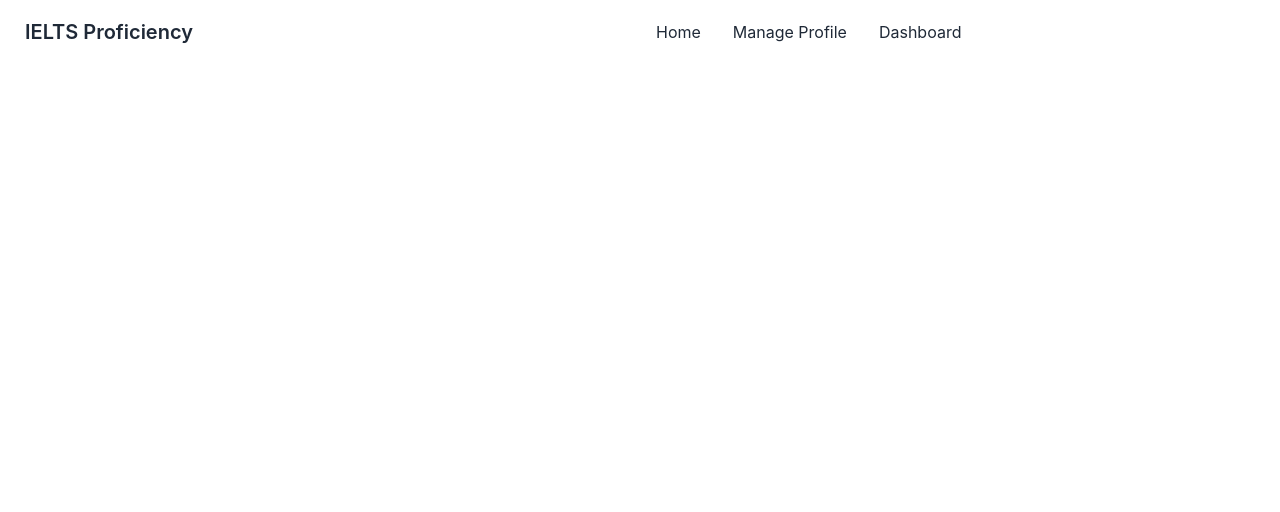
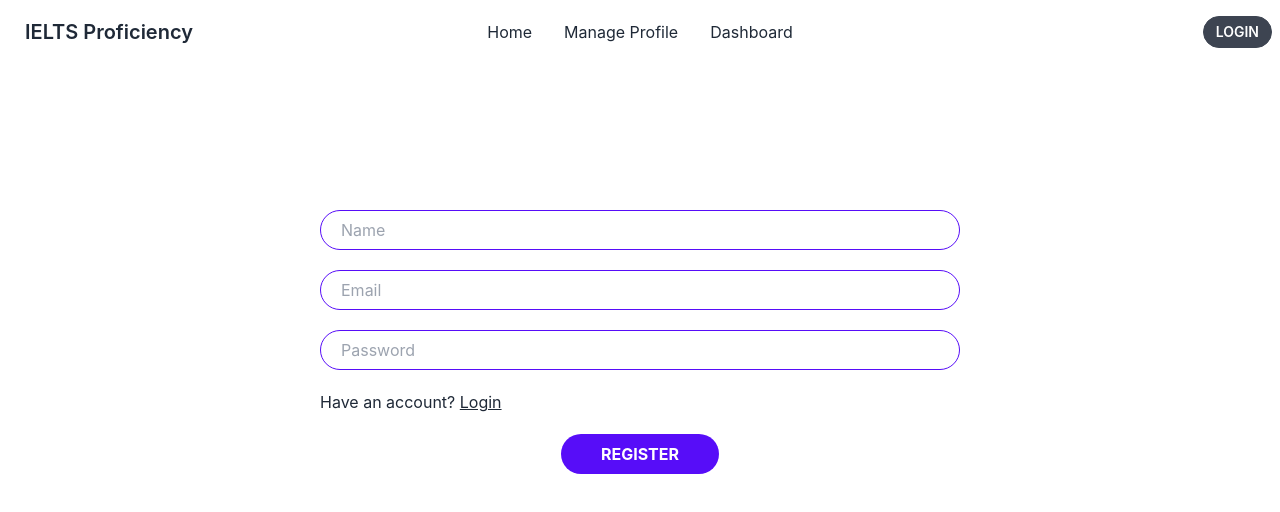
Before and after one commit to moniruzzaman01/task-IELTS-proficiency, a React (Create React App) app: page /signup in a window 1280 px wide. Before the commit this address had no page. Shown: the top 512 px of the page. Built offline with nearby package versions, Linux system fonts and the light colour scheme.

Commit message:
login and signup page added

```diff
--- a/src/App.js
+++ b/src/App.js
@@ -5,6 +5,8 @@ import { Routes, Route } from "react-router-dom";
 import NotFound from "./Components/NotFound";
 import ManageProfile from "./Components/ManageProfile";
 import Dashboard from "./Components/Dashboard";
+import Login from "./Components/Login";
+import SignUp from "./Components/SignUp";
 
 function App() {
   return (
@@ -15,6 +17,8 @@ function App() {
         <Route path="/home" element={<Home />}></Route>
         <Route path="/manage-profile" element={<ManageProfile />}></Route>
         <Route path="/dashboard" element={<Dashboard />}></Route>
+        <Route path="/login" element={<Login />}></Route>
+        <Route path="/signup" element={<SignUp />}></Route>
         <Route path="/*" element={<NotFound />}></Route>
       </Routes>
     </div>
--- a/src/Components/Dashboard.js
+++ b/src/Components/Dashboard.js
@@ -39,14 +39,14 @@ const Dashboard = () => {
           type="text"
           name="tName"
           placeholder="Task Name"
-          className=" block mx-auto border-none rounded-full h-10 max-w-md w-full px-5 mb-5"
+          className="input input-bordered input-primary block mx-auto rounded-full h-10 max-w-md w-full px-5 mb-5"
           required
         />
         <input
           type="text"
           name="tDesc"
           placeholder="Task Description"
-          className=" block mx-auto border-none rounded-full h-10 max-w-md w-full px-5 mb-5"
+          className="input input-bordered input-primary block mx-auto rounded-full h-10 max-w-md w-full px-5 mb-5"
           required
         />
         <button className=" h-10 btn-primary px-10 rounded-full font-bold uppercase ">
--- /dev/null
+++ b/src/Components/Login.js
@@ -0,0 +1,39 @@
+import React from "react";
+import { Link } from "react-router-dom";
+
+const Login = () => {
+  return (
+    <div className=" flex justify-center items-center min-h-[60vh] ">
+      <div className=" w-full md:w-1/2 lg:w-1/2">
+        <h2 className=" text-white text-3xl font-bold mb-10 ">Login here</h2>
+        <form onSubmit={""} action="">
+          <input
+            type="text"
+            name="email"
+            placeholder="Email"
+            className="input input-bordered input-primary block mx-auto rounded-full h-10 w-full px-5 mb-5"
+            required
+          />
+          <input
+            type="text"
+            name="pass"
+            placeholder="Password"
+            className="input input-bordered input-primary block mx-auto rounded-full h-10 w-full px-5 mb-5"
+            required
+          />
+          <p className=" text-left mb-5">
+            New here?{" "}
+            <Link className=" underline" to="/signup">
+              Create an account
+            </Link>
+          </p>
+          <button className=" h-10 btn-primary px-10 rounded-full font-bold uppercase ">
+            login
+          </button>
+        </form>
+      </div>
+    </div>
+  );
+};
+
+export default Login;
--- a/src/Components/Navbar.js
+++ b/src/Components/Navbar.js
@@ -54,6 +54,11 @@ const Navbar = () => {
           </li>
         </ul>
       </div>
+      <div class="navbar-end">
+        <Link to="/login" class="btn btn-sm rounded-full">
+          login
+        </Link>
+      </div>
     </div>
   );
 };
--- /dev/null
+++ b/src/Components/SignUp.js
@@ -0,0 +1,46 @@
+import React from "react";
+import { Link } from "react-router-dom";
+
+const SignUp = () => {
+  return (
+    <div className=" flex justify-center items-center min-h-[60vh] ">
+      <div className=" w-full md:w-1/2 lg:w-1/2">
+        <h2 className=" text-white text-3xl font-bold mb-10 ">Signup here</h2>
+        <form onSubmit={""} action="">
+          <input
+            type="text"
+            name="name"
+            placeholder="Name"
+            className="input input-bordered input-primary block mx-auto rounded-full h-10 w-full px-5 mb-5"
+            required
+          />
+          <input
+            type="text"
+            name="email"
+            placeholder="Email"
+            className="input input-bordered input-primary block mx-auto rounded-full h-10 w-full px-5 mb-5"
+            required
+          />
+          <input
+            type="text"
+            name="pass"
+            placeholder="Password"
+            className="input input-bordered input-primary block mx-auto rounded-full h-10 w-full px-5 mb-5"
+            required
+          />
+          <p className=" text-left mb-5">
+            Have an account?{" "}
+            <Link className=" underline" to="/login">
+              Login
+            </Link>
+          </p>
+          <button className=" h-10 btn-primary px-10 rounded-full font-bold uppercase ">
+            register
+          </button>
+        </form>
+      </div>
+    </div>
+  );
+};
+
+export default SignUp;
--- a/src/Components/todo/AllTasks.js
+++ b/src/Components/todo/AllTasks.js
@@ -21,7 +21,7 @@ const AllTasks = ({ tasks, handleDelete }) => {
               <td>
                 <button
                   onClick={() => handleDelete(task.id)}
-                  className="btn btn-xs btn-error text-white mr-2"
+                  className="btn btn-xs btn-error text-white mr-2 rounded-full"
                 >
                   Delete
                 </button>
```
